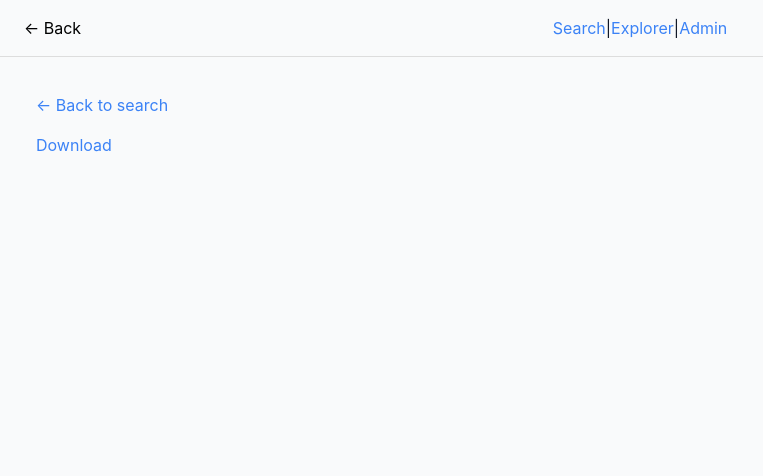
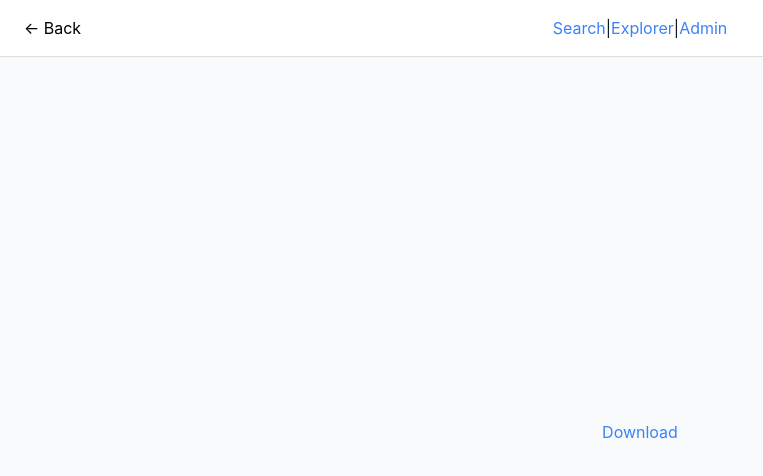
Before and after one commit to isawebapp/librix, a Next.js app: page /viewer in a window 1280 px wide. Shown: the top 476 px of the page, without its empty margins (0-763 px from the left). Built offline with nearby package versions, Linux system fonts and the light colour scheme.

Commit message:
Fixed NavBar overlay issue

```diff
--- /dev/null
+++ b/src/app/admin/page.module.css
@@ -0,0 +1,5 @@
+.container {
+  margin-top: 64px;
+  padding: 16px;
+  box-sizing: border-box;
+}
--- a/src/app/admin/page.tsx
+++ b/src/app/admin/page.tsx
@@ -3,6 +3,7 @@ import { getServerSession } from 'next-auth/next';
 import { redirect } from 'next/navigation';
 import { authOptions } from '@/lib/auth';
 import AdminClient from './admin-client';
+import styles from './page.module.css'
 
 export default async function AdminPage() {
   const session = await getServerSession(authOptions);
@@ -19,5 +20,5 @@ export default async function AdminPage() {
   }
 
   // admin → render the client UI
-  return <AdminClient />;
+  return <div className={styles.container}><AdminClient /></div>;
 }
--- /dev/null
+++ b/src/app/explorer/page.module.css
@@ -0,0 +1,5 @@
+.container {
+  margin-top: 64px;
+  padding: 16px;
+  box-sizing: border-box;
+}
--- a/src/app/globals.css
+++ b/src/app/globals.css
@@ -15,9 +15,13 @@
 *, *::before, *::after {
   box-sizing: border-box;
 }
+
 html, body {
   margin: 0;
   padding: 0;
+  width: 100%;
+  height: 100%;
+  overflow: hidden;    /* ← remove scrollbars globally */
 }
 
 /* Base typography */
--- a/src/app/nav-bar.tsx
+++ b/src/app/nav-bar.tsx
@@ -3,18 +3,23 @@ import Link from 'next/link';
 import { usePathname, useSearchParams, useRouter } from 'next/navigation';
 
 export default function NavBar() {
-  const router       = useRouter();
-  const pathname     = usePathname();
+  const router = useRouter();
+  const pathname = usePathname();
   const searchParams = useSearchParams();
-  const isViewer     = pathname.startsWith('/viewer');
-  const fileName     = isViewer
+  const isViewer = pathname.startsWith('/viewer');
+  const fileName = isViewer
     ? searchParams.get('path')?.split('/').pop()
     : null;
 
   return (
     <nav
       style={{
-        position: 'relative',
+        position: 'fixed',       // pin it to the top
+        top: 0,
+        left: 0,
+        width: '100%',           // span the full viewport
+        zIndex: 1000,            // float above the viewer
+        backgroundColor: '#fff', // ensure it’s opaque
         padding: 16,
         borderBottom: '1px solid #ddd',
         display: 'flex',
@@ -22,6 +27,7 @@ export default function NavBar() {
         justifyContent: isViewer ? 'center' : 'flex-start',
       }}
     >
+
       {isViewer && (
         <button
           onClick={() => router.back()}
--- /dev/null
+++ b/src/app/search/page.module.css
@@ -0,0 +1,5 @@
+.container {
+  margin-top: 64px;
+  padding: 16px;
+  box-sizing: border-box;
+}
--- /dev/null
+++ b/src/app/viewer/page.module.css
@@ -0,0 +1,11 @@
+/* app/viewer/page.module.css */
+.container {
+  position: fixed;
+  top: 64px;    /* push it below the nav */
+  inset-inline: 0;
+  bottom: 0;
+  display: flex;
+  justify-content: center;
+  align-items: center;
+  overflow: hidden;
+}
--- a/src/app/viewer/page.tsx
+++ b/src/app/viewer/page.tsx
@@ -2,7 +2,7 @@
 
 import React from 'react'
 import Image from 'next/image'
-import Link from 'next/link'
+import styles from './page.module.css'
 
 type ViewerPageProps = {
   // Next.js 15 passes searchParams in props as a Promise
@@ -24,16 +24,16 @@ export default async function ViewerPage({
     typeof rawBackend === 'string'
       ? rawBackend
       : Array.isArray(rawBackend)
-      ? rawBackend[0]
-      : ''
+        ? rawBackend[0]
+        : ''
 
   const rawPath = params.path
   const path =
     typeof rawPath === 'string'
       ? rawPath
       : Array.isArray(rawPath)
-      ? rawPath[0]
-      : ''
+        ? rawPath[0]
+        : ''
 
   // 3) Build the API URL (will be fetched by the browser when the page loads)
   const src = `/api/files/view?backendId=${encodeURIComponent(
@@ -48,7 +48,11 @@ export default async function ViewerPage({
     viewerElement = (
       <iframe
         src={src}
-        style={{ width: '100%', height: '100vh', border: 'none' }}
+        style={{
+          width: '100%',
+          height: '100%',
+          border: 'none',
+        }}
       />
     )
   } else if (
@@ -61,16 +65,25 @@ export default async function ViewerPage({
         alt={path}
         width={800}
         height={600}
-        style={{ maxWidth: '100%', height: 'auto' }}
+        style={{
+          width: '100%',
+          height: '100%',
+          objectFit: 'contain',
+        }}
         unoptimized
       />
+
     )
   } else if (ext && ['mp4', 'webm', 'ogg'].includes(ext)) {
     viewerElement = (
       <video
         src={src}
         controls
-        style={{ maxWidth: '100%', height: 'auto' }}
+        style={{
+          width: '100%',
+          height: '100%',
+          objectFit: 'contain',
+        }}
       />
     )
   } else {
@@ -82,11 +95,7 @@ export default async function ViewerPage({
   }
 
   return (
-    <div style={{ padding: 20 }}>
-      {/* Optional: link back to search or home */}
-      <p>
-        <Link href="/search">← Back to search</Link>
-      </p>
+    <div className={styles.container}>
       {viewerElement}
     </div>
   )
```
Also changed, not shown: src/app/explorer/page.tsx (+6 -2 lines), src/app/search/page.tsx (+25 -16 lines).
